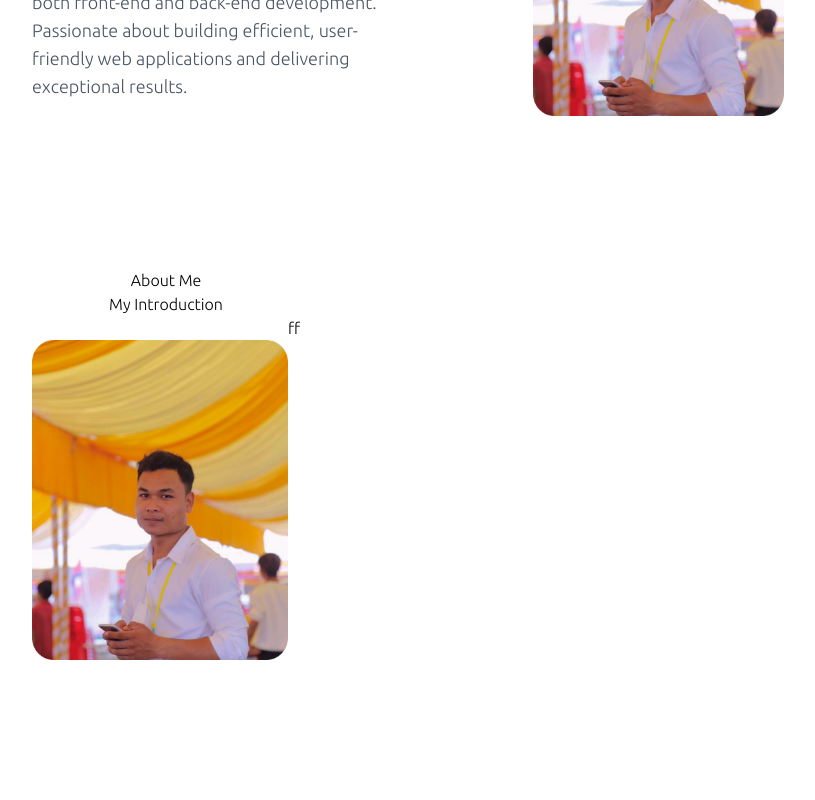
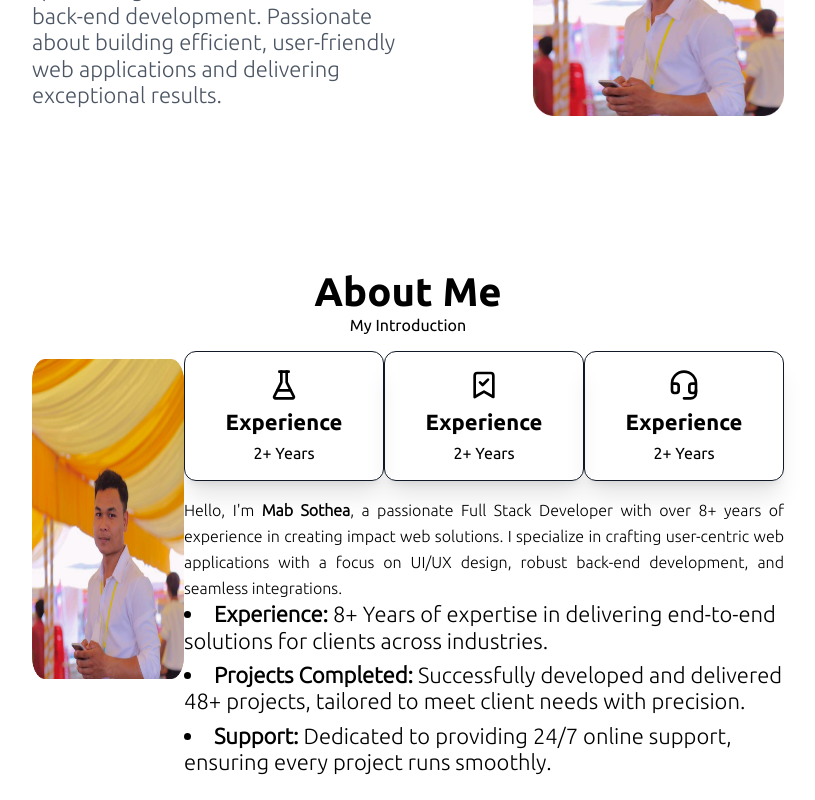
Before and after one commit to easycode002/just-portfolio, a Next.js app: page / in a window 1280 px wide. Shown: the part 412-1212 px from the top of the page, without its empty margins (232-1047 px from the left). Before the commit the page ends 1096 px from the top, so only its background shows below. Built offline with nearby package versions, Linux system fonts and the light colour scheme.

Commit message:
Added: Icon and improve section

```diff
--- /dev/null
+++ b/app/components/atoms/Icon.tsx
@@ -0,0 +1,69 @@
+import React from "react";
+
+// Define icon prop
+interface IIcon {
+  width?: number;
+  height?: number;
+  className?: string;
+}
+
+export const CompleteIcon:React.FC<IIcon> = ({width,height,className}) => {
+  return (
+    <svg
+      xmlns="http://www.w3.org/2000/svg"
+       width={width}
+      height={height}
+      viewBox="0 0 24 24"
+      fill="none"
+      stroke="#000000"
+      stroke-width="2"
+      stroke-linecap="round"
+      stroke-linejoin="round"
+      className="lucide lucide-bookmark-check"
+    >
+      <path d="m19 21-7-4-7 4V5a2 2 0 0 1 2-2h10a2 2 0 0 1 2 2Z" />
+      <path d="m9 10 2 2 4-4" />
+    </svg>
+  );
+};
+
+export const ExperienceIcon:React.FC<IIcon> = ({width,height,className}) => {
+  return (
+    <svg
+      xmlns="http://www.w3.org/2000/svg"
+       width={width}
+      height={height}
+      viewBox="0 0 24 24"
+      fill="none"
+      stroke="#000000"
+      stroke-width="2"
+      stroke-linecap="round"
+      stroke-linejoin="round"
+      className="lucide lucide-flask-conical"
+    >
+      <path d="M10 2v7.527a2 2 0 0 1-.211.896L4.72 20.55a1 1 0 0 0 .9 1.45h12.76a1 1 0 0 0 .9-1.45l-5.069-10.127A2 2 0 0 1 14 9.527V2" />
+      <path d="M8.5 2h7" />
+      <path d="M7 16h10" />
+    </svg>
+  );
+};
+
+export const SupportIcon:React.FC<IIcon> = ({width,height,className}) => {
+  return (
+    <svg
+      xmlns="http://www.w3.org/2000/svg"
+       width={width}
+      height={height}
+      viewBox="0 0 24 24"
+      fill="none"
+      stroke="currentColor"
+      stroke-width="2"
+      stroke-linecap="round"
+      stroke-linejoin="round"
+      className="lucide lucide-headset"
+    >
+      <path d="M3 11h3a2 2 0 0 1 2 2v3a2 2 0 0 1-2 2H5a2 2 0 0 1-2-2v-5Zm0 0a9 9 0 1 1 18 0m0 0v5a2 2 0 0 1-2 2h-1a2 2 0 0 1-2-2v-3a2 2 0 0 1 2-2h3Z" />
+      <path d="M21 16v2a4 4 0 0 1-4 4h-5" />
+    </svg>
+  );
+};
--- a/app/components/molecules/Card.tsx
+++ b/app/components/molecules/Card.tsx
@@ -1,23 +1,23 @@
-import React from 'react'
-import Image from 'next/image'
+import React, { ReactNode } from "react";
+import Image from "next/image";
 
-// Define props for this card
-interface ICard{
-    image:string;
-    title:string;
-    description:string;
+// Update the interface to accept ReactNode for image
+interface ICard {
+  image: string | ReactNode;
+  title: string;
+  description: string;
 }
 
-const Card:React.FC<ICard> = ({image,title,description}) => {
+const Card: React.FC<ICard> = ({ image, title, description }) => {
   return (
-    <div className='flex flex-col w-[200px] h-[130px] justify-center items-center space-y-1 border-2 border-gray-900 rounded-2xls'>
-        {/* Icon card */}
-        <Image src={image} alt='Image for card in about me' className='w-16 h-16 rounded-fulls'/>
-        {/* Title card */}
-        <h2>{title}</h2>
-        <p>{description}</p>
+    <div className="flex flex-col w-[200px] h-[130px] justify-center items-center space-y-2 border-[1px] border-gray-900 rounded-2xls shadow-xl hover:border-1 hover:border-blue-600 hover:duration-150">
+      {/* Icon card */}
+      <div className="flex justify-center items-center">{image}</div>
+      {/* Title card */}
+      <h2 className="text-title font-ubuntubold">{title}</h2>
+      <p className="text-subtitle font-ubunturegular">{description}</p>
     </div>
-  )
-}
+  );
+};
 
-export default Card
+export default Card;
--- a/app/page.tsx
+++ b/app/page.tsx
@@ -1,6 +1,11 @@
 import Image from "next/image";
 import profile_image from "../public/images/profile.png";
 import Card from "./components/molecules/Card";
+import {
+  CompleteIcon,
+  ExperienceIcon,
+  SupportIcon,
+} from "./components/atoms/Icon";
 
 export default function Home() {
   return (
@@ -16,27 +21,26 @@ export default function Home() {
             <h2 className="text-xl md:text-2xl font-ubuntubold text-gray-700">
               Full Stack Developer
             </h2>
-            <p className="text-base md:text-lg text-gray-600">
-              I’m a creative and dedicated Full Stack Developer based in
-              [Location], specializing in both front-end and back-end
+            <p className="font-ubuntulight text-title text-gray-600">
+              I’m a creative and dedicated <strong>Full Stack</strong> Developer
+              based in [Location], specializing in both front-end and back-end
               development. Passionate about building efficient, user-friendly
               web applications and delivering exceptional results.
             </p>
           </div>
-
           {/* Image Section */}
           <div className="mt-6 md:mt-0 md:w-1/3 flex justify-center">
             <Image className="h-80 w-64" src={profile_image} alt="My picture" />
           </div>
         </section>
         {/* Section - About */}
-        <section className="flex flex-row justify-between items-center bg-white p-6 pt-32">
-          <div className="flex flex-col justify-center  items-center">
-            <h1>About Me</h1>
-            <p>My Introduction</p>
-            <div className="flex flex-row">
+        <section className="flex flex-row justify-between items-center p-6 pt-32 w-full">
+          <div className="flex flex-col justify-center  items-center w-full">
+            <h1 className="text-h1 font-ubuntubold">About Me</h1>
+            <p className="text-subtitle font-ubunturegular">My Introduction</p>
+            <div className="flex flex-row w-full">
               {/* Image of section */}
-              <div className="flex mt-6 justify-center">
+              <div className="flex mt-6 justify-center w-full">
                 <Image
                   className="h-80 w-64"
                   src={profile_image}
@@ -44,8 +48,69 @@ export default function Home() {
                 />
               </div>
               {/* Content like text of section */}
-              <div className="">
-                <h1>ff</h1>
+              <div className="w-full pt-4">
+                {/* Card */}
+                <div className="flex flex-row justify-between">
+                  <Card
+                    image={
+                      <ExperienceIcon
+                        width={32}
+                        height={32}
+                        className="text-blue-500"
+                      />
+                    }
+                    title="Experience"
+                    description="2+ Years"
+                  />
+                  <Card
+                    image={
+                      <CompleteIcon
+                        width={32}
+                        height={32}
+                        className="text-blue-500"
+                      />
+                    }
+                    title="Experience"
+                    description="2+ Years"
+                  />
+                  <Card
+                    image={
+                      <SupportIcon
+                        width={32}
+                        height={32}
+                        className="text-blue-500"
+                      />
+                    }
+                    title="Experience"
+                    description="2+ Years"
+                  />
+                </div>
+                {/* Text context */}
+                <div className="flex flex-col pt-4 font-ubuntulight text-title w-full">
+                  <p className="text-justify text-base leading-relaxed break-words">
+                    Hello, I'm <strong>Mab Sothea</strong>, a passionate Full
+                    Stack Developer with over 8+ years of experience in creating
+                    impact web solutions. I specialize in crafting user-centric
+                    web applications with a focus on UI/UX design, robust
+                    back-end development, and seamless integrations.
+                  </p>
+                  <ul className="list-disc list-inside space-y-2">
+                    <li>
+                      <strong>Experience:</strong> 8+ Years of expertise in
+                      delivering end-to-end solutions for clients across
+                      industries.
+                    </li>
+                    <li>
+                      <strong>Projects Completed:</strong> Successfully
+                      developed and delivered 48+ projects, tailored to meet
+                      client needs with precision.
+                    </li>
+                    <li>
+                      <strong>Support:</strong> Dedicated to providing 24/7
+                      online support, ensuring every project runs smoothly.
+                    </li>
+                  </ul>
+                </div>
               </div>
             </div>
           </div>
```
